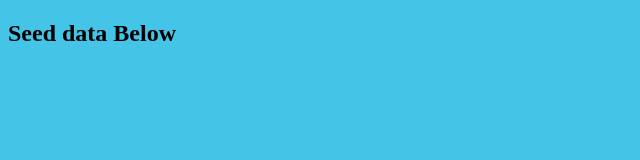
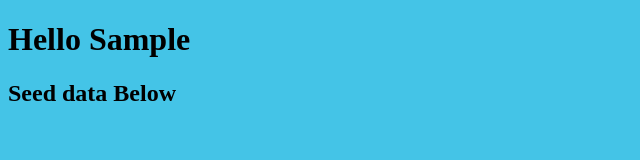
Before and after one commit to amnyrrd/mod3-project-activity-tracker-frontend, a plain HTML site: page mod3-project-frontend/index.html in a window 1280 px wide. Both pictures are taken after typing "Sample" into the empty fields and a click on the input "Login". Shown: the whole page, without its empty margins (0-640 px from the left). Drawn offline with Linux system fonts and the light colour scheme; no server answers.

Commit message:
Form Data updated gives custom message

```diff
--- a/mod3-project-frontend/index.html
+++ b/mod3-project-frontend/index.html
@@ -14,6 +14,9 @@
                     <input id="submit_button" type="submit" name="commit" value="Login"></p>
             </form>
         </div>
+        <div id="greet">
+
+        </div>
         <div id="seed">
             <h2>Seed data Below</h2>
         </div>
--- a/mod3-project-frontend/src/index.js
+++ b/mod3-project-frontend/src/index.js
@@ -1,10 +1,10 @@
 document.addEventListener('DOMContentLoaded', () => {
     const divLogin = document.getElementById("login");
     const form = document.getElementById("login_form");
-    const div2 = document.getElementById("seed")
-    const submit = document.getElementById("submit_button")
-    const input = document.getElementById("login_input")
-
+    const div2 = document.getElementById("seed");
+    const submit = document.getElementById("submit_button");
+    const input = document.getElementById("login_input");
+    const greetDiv = document.getElementById("greet");
     console.log(input)
 
 
@@ -26,16 +26,27 @@ document.addEventListener('DOMContentLoaded', () => {
             div2.append(li)
             li.innerText = seed.attributes.name
 
-        })
+        });
     }
 
-    divLogin.addEventListener("submit", function(event){
-            divLogin.remove();
+
+
+
+
+
+    form.addEventListener('submit', function (e) {
+
+        //prevent the normal submission of the form
+        e.preventDefault();
+
+        console.log(input.value);
+        divLogin.remove();
+        const h1 = document.createElement('h1')
+        h1.innerText = `Hello ${input.value}`
+        greetDiv.append(h1)
 
 
     });
-
-
 
 
 });
```
